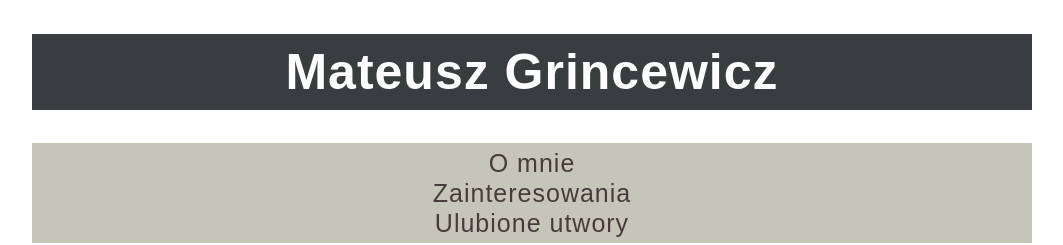
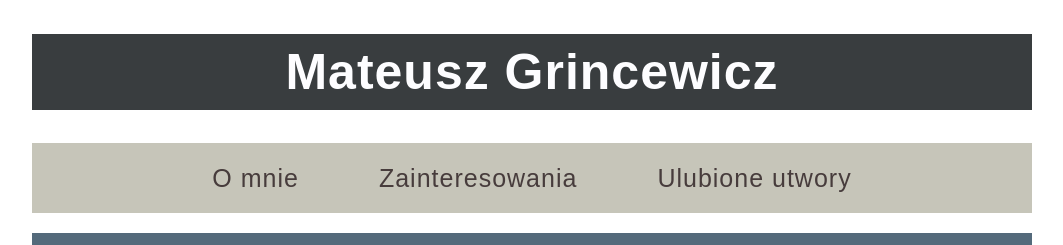
Before and after one commit to matek160393/homepage, a plain HTML site: page index.html in a window 1280 px wide. Shown: the top 245 px of the page, without its empty margins (108-1171 px from the left). Drawn offline with nearby package versions, Linux system fonts and the light colour scheme; a web font is replaced by a local one.

Commit message:
added flex to navigation

```diff
--- a/css/navigation.css
+++ b/css/navigation.css
@@ -1,10 +1,15 @@
 .navigation {
+    display: flex;
+    justify-content: center;
     background-color: #c6c5b9;
+    margin: 20px 0px;
 }
 
 .navigation__link {
     color: rgb(71, 60, 60);
     text-decoration: none;
+    padding: 5px 20px;
+    margin: auto 20px;
 }
 
 .navigation__link:hover {
@@ -16,6 +21,19 @@
 }
 
 .navigation__list {
+    display: flex;
+    flex-basis: 80%;
+    flex-direction: row;
+    flex-wrap: wrap;
+    justify-content: center;
+    align-items: flex-start;
+    align-content: flex-start;
     list-style-type: none;
-    padding: 5px 0px;
+    padding: 10px;
+    margin: 5px 0px;
 }
+
+.navigation__item {
+    display: flex;
+    flex-wrap: wrap;
+}
--- a/index.html
+++ b/index.html
@@ -35,9 +35,9 @@
     </header>
     <nav class="navigation">
         <ul class="navigation__list">
-            <li><a class="navigation__link" href="#o-mnie">O mnie</a></li>
-            <li><a class="navigation__link" href="#zainteresowania">Zainteresowania</a></li>
-            <li><a class="navigation__link" href="#ulubione-utwory">Ulubione utwory</a></li>
+            <li class="navigation__item"><a class="navigation__link" href="#o-mnie">O mnie</a></li>
+            <li class="navigation__item"><a class="navigation__link" href="#zainteresowania">Zainteresowania</a></li>
+            <li class="navigation__item"><a class="navigation__link" href="#ulubione-utwory">Ulubione utwory</a></li>
         </ul>
     </nav>
     <main class="main">
```
